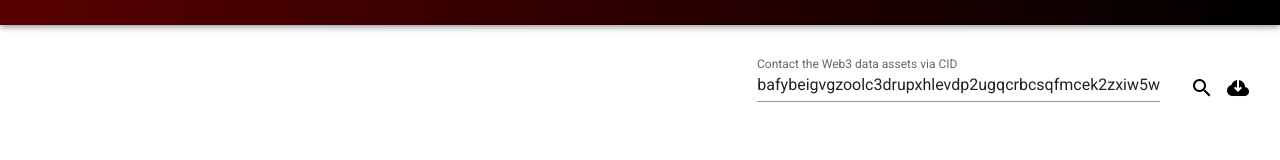
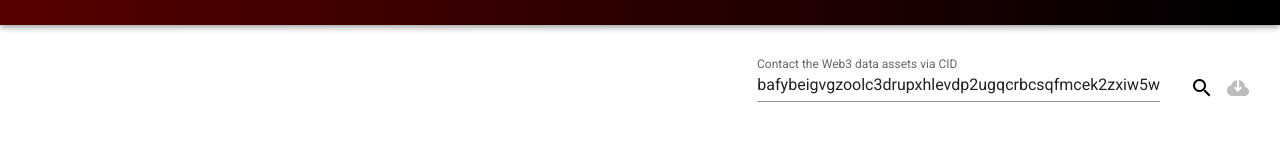
Before and after one commit to TrenlinHuang/TimeRose-Web, a Vue app: page /#/cid in a window 1280 px wide. Shown: the part 125-285 px from the top of the page. Built offline with nearby package versions, Linux system fonts and the light colour scheme.

Commit message:
fixed download bug

```diff
--- a/src/views/index/cid.vue
+++ b/src/views/index/cid.vue
@@ -6,10 +6,10 @@
         <v-text-field :label="inputLable" v-model="cid"></v-text-field>
       </v-col>
       <v-col cols="auto">
-        <v-btn color="black" @click="getCid" text icon circle :loading="loading">
+        <v-btn color="black" @click="getCid" text icon circle :loading="chan>0">
           <v-icon>mdi-magnify</v-icon>
         </v-btn>
-        <v-btn color="black" icon
+        <v-btn color="black" icon :disabled="result.ProviderResults.length==0"
           :loading="chan>0">
           <v-icon @click="exportData">mdi-cloud-download</v-icon>
         </v-btn>
@@ -56,6 +56,7 @@ export default {
   name: "",
   data: () => ({
     cid: '',
+    lastCid: '',
     loading: false,
     result: {
       Multihash: "",
@@ -114,12 +115,13 @@ export default {
     },
 
     contact(base) {
-      this.loading = true
+      let lastCid = this.cid
       axios
         .get(base+`/cid/${this.cid}`)
         .then(({ data }) => {
           // this.officalHTML(data)
           this.setResult(base, data.MultihashResults[0]);
+          this.lastCid = lastCid
         })
         .catch(({response}) => {
           console.log(response)
@@ -143,7 +145,6 @@ export default {
         })
         .finally(() => {
           this.chan--
-          this.loading = false
         })
     },
     clearResult() {
@@ -193,7 +194,7 @@ export default {
     // 数据导出到json文件
 
     exportData() {
-      this.createAndDownloadFile(this.cid+'.json', JSON.stringify(this.listedProviders))
+      this.createAndDownloadFile(this.lastCid+'.json', JSON.stringify(this.listedProviders))
     },
     createAndDownloadFile(fileName, content) {
       var aTag = document.createElement('a');
```
